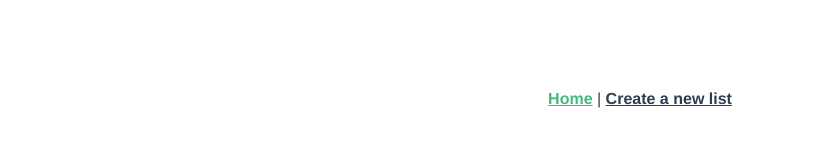
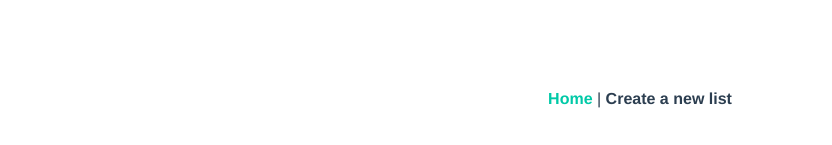
Before and after one commit to 3aluw/randompuipilpicker, a Vue app: page / in a window 1280 px wide. Shown: the top 145 px of the page, without its empty margins (0-832 px from the left). Built offline with nearby package versions, Linux system fonts and the light colour scheme.

Commit message:
seperate names using new line

```diff
--- a/src/App.vue
+++ b/src/App.vue
@@ -60,9 +60,10 @@ export default {
 #nav a {
   font-weight: bold;
   color: #2c3e50;
+  text-decoration: none;
 }
 
 #nav a.router-link-exact-active {
-  color: #42b983;
+  color: #00C9A7;
 }
 </style>
--- a/src/views/newListV.vue
+++ b/src/views/newListV.vue
@@ -1,7 +1,8 @@
 <template>
 <div class="container">
+  <p><strong>Seperate names Using a comma "," or write every name on a new line</strong></p>
 <input type="text" v-model="newList.listName"  placeholder="insert list name" > <br>
-<textarea class="names-input" type="text"  v-model="newList.names" ></textarea>
+<textarea placeholder="insert names seperated" class="names-input" type="text"  v-model="newList.names" ></textarea>
  <button @click="listCreatorEmitter"> Create a new array </button>
  <p v-if="error">please enter a name for your list, and your student's names</p>
  </div>
@@ -35,7 +36,8 @@ methods:{
 
 
   }else{
-     this.newList.names = this.newList.names.trim().split(/\s*,\s*/);
+     this.newList.names = this.newList.names.trim().split(/\s*[,\n]\s*/);
+
       this.newList.unusedNames = [...this.newList.names]
 
     this.$emit("new-list", this.newList);
```
